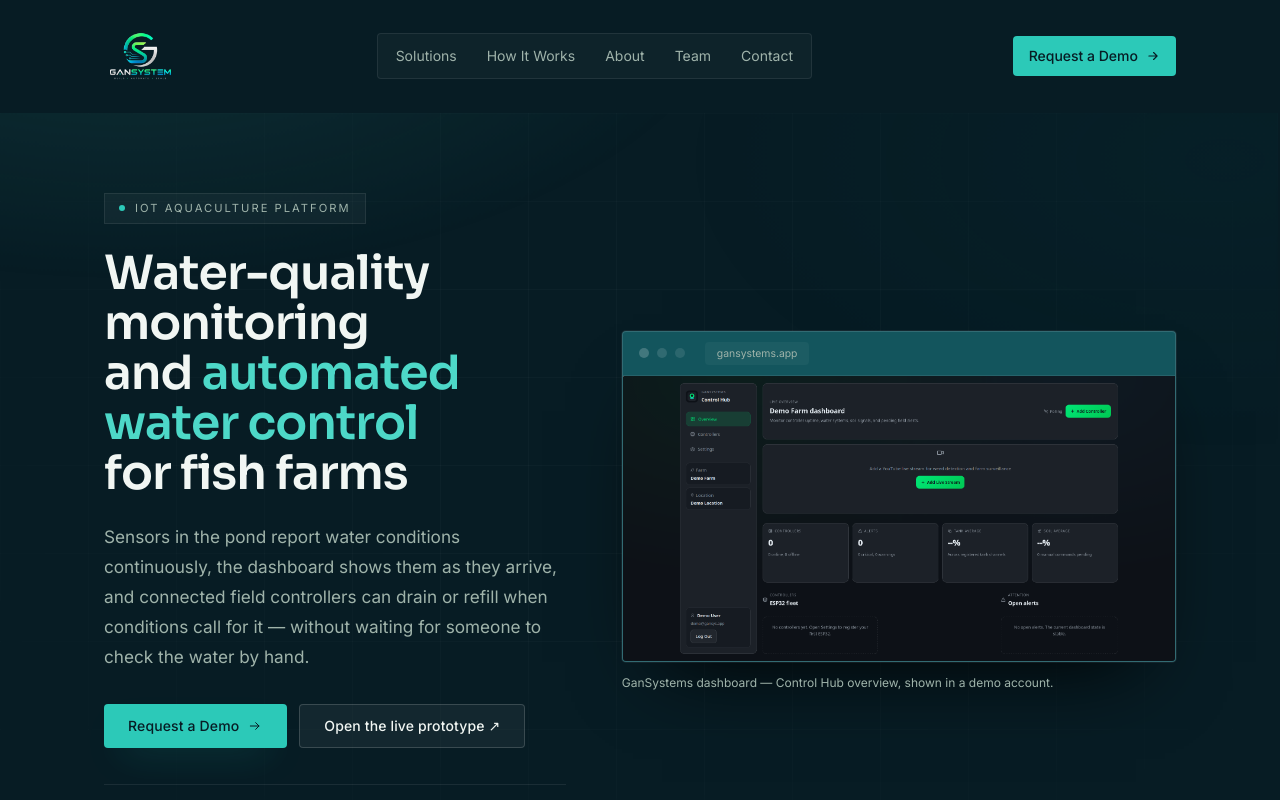
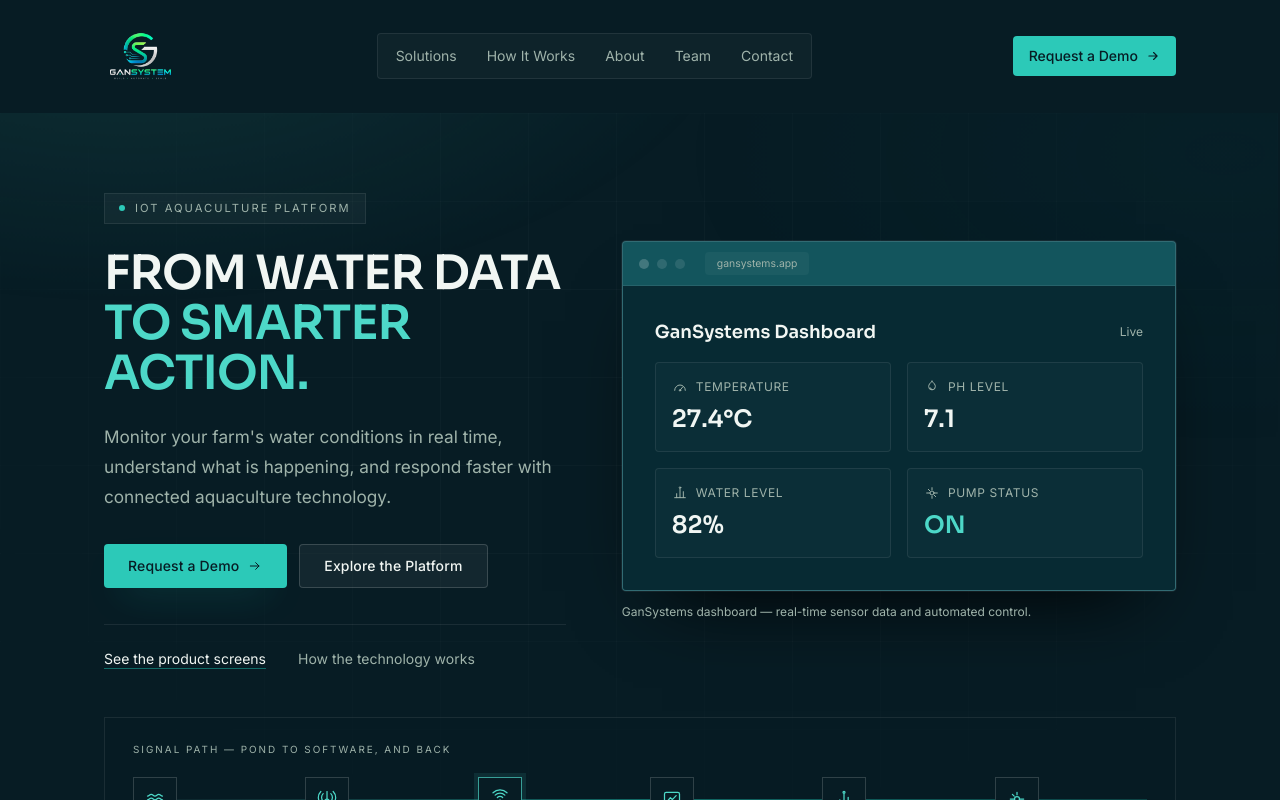
Before and after one commit to mvmholdco-dev/gansystem-web, a Next.js app: page / in a window 1280 px wide. Shown: the top 800 px of the page. Built offline with nearby package versions, Linux system fonts and the light colour scheme.

Commit message:
hero redesign

```diff
--- a/src/app/page.tsx
+++ b/src/app/page.tsx
@@ -2,6 +2,7 @@ import Link from "next/link";
 import { Container, CtaLink, SectionHeading } from "@/components/ui";
 import { SignalRail } from "@/components/hero-system";
 import { BrowserFrame, ProductShowcase } from "@/components/product-showcase";
+import { DashboardPreview } from "@/components/dashboard-preview";
 import { HowItWorksTimeline } from "@/components/how-it-works-timeline";
 import { ConnectedSystem } from "@/components/connected-systems";
 import { PrincipleGrid } from "@/components/principle-grid";
@@ -50,15 +51,14 @@ export default function HomePage() {
                 IoT aquaculture platform
               </p>
               <h1 className="mt-6 text-balance font-display text-[2.1rem] leading-[1.06] font-semibold tracking-[-0.02em] text-chalk sm:text-[2.75rem] xl:text-[2.95rem]">
-                Water-quality monitoring and{" "}
-                <span className="text-aqua-300">automated water control</span>{" "}
-                for fish farms
+                FROM WATER DATA
+                <br />
+                <span className="text-aqua-300">TO SMARTER ACTION.</span>
               </h1>
               <p className="mt-6 max-w-xl text-[1rem] leading-[1.75] text-fog sm:text-[1.075rem]">
-                Sensors in the pond report water conditions continuously, the
-                dashboard shows them as they arrive, and connected field
-                controllers can drain or refill when conditions call for it —
-                without waiting for someone to check the water by hand.
+                Monitor your farm's water conditions in real time,
+                understand what is happening, and respond faster
+                with connected aquaculture technology.
               </p>
               <div className="mt-8 flex flex-col gap-3 sm:flex-row sm:items-center">
                 <CtaLink href="/contact">
@@ -66,7 +66,7 @@ export default function HomePage() {
                   <ArrowIcon className="h-4 w-4" />
                 </CtaLink>
                 <CtaLink href={company.prototypeUrl} variant="secondary">
-                  Open the live prototype ↗
+                  Explore the Platform
                 </CtaLink>
               </div>
               <div className="mt-9 flex flex-wrap items-center gap-x-8 gap-y-3 border-t border-line pt-6 text-sm text-fog">
@@ -87,16 +87,9 @@ export default function HomePage() {
 
             <Reveal variant="scale" as="figure">
               <>
-                <BrowserFrame
-                  src={productShots[0].src}
-                  alt="GanSystems dashboard showing the Control Hub overview with controller, alert, and water-average tiles"
-                  width={productShots[0].width}
-                  height={productShots[0].height}
-                  priority
-                />
+                <DashboardPreview />
                 <figcaption className="mt-3 text-[0.75rem] text-fog">
-                  GanSystems dashboard — Control Hub overview, shown in a demo
-                  account.
+                  GanSystems dashboard — real-time sensor data and automated control.
                 </figcaption>
               </>
             </Reveal>
--- /dev/null
+++ b/src/components/dashboard-preview.tsx
@@ -0,0 +1,56 @@
+import { GaugeIcon, DropIcon, AnalysisIcon, AutomationIcon } from "./icons";
+
+export function DashboardPreview() {
+  return (
+    <div className="overflow-hidden rounded-sm border border-line-strong bg-ocean-900 shadow-[0_40px_80px_-40px_rgba(0,0,0,1)] ring-1 ring-white/[0.06]">
+      <div className="flex items-center gap-2 border-b border-line bg-white/[0.03] px-4 py-2.5">
+        <span className="h-2.5 w-2.5 rounded-full bg-white/20" />
+        <span className="h-2.5 w-2.5 rounded-full bg-white/12" />
+        <span className="h-2.5 w-2.5 rounded-full bg-white/10" />
+        <span className="ml-3 hidden truncate rounded-sm bg-white/[0.04] px-3 py-1 font-mono text-[0.65rem] text-fog sm:block">
+          gansystems.app
+        </span>
+      </div>
+      <div className="bg-ocean-950/70 p-6 sm:p-8">
+        <div className="mb-4 flex items-center justify-between">
+          <h3 className="font-display text-lg font-semibold text-chalk">GanSystems Dashboard</h3>
+          <span className="text-xs text-fog">Live</span>
+        </div>
+
+        <div className="grid gap-4 sm:grid-cols-2">
+          <div className="rounded-sm border border-line bg-white/[0.02] p-4">
+            <div className="flex items-center gap-2 text-fog">
+              <GaugeIcon className="h-4 w-4" />
+              <span className="text-xs uppercase tracking-wider">Temperature</span>
+            </div>
+            <p className="mt-2 font-display text-2xl font-semibold text-chalk">27.4°C</p>
+          </div>
+
+          <div className="rounded-sm border border-line bg-white/[0.02] p-4">
+            <div className="flex items-center gap-2 text-fog">
+              <DropIcon className="h-4 w-4" />
+              <span className="text-xs uppercase tracking-wider">pH Level</span>
+            </div>
+            <p className="mt-2 font-display text-2xl font-semibold text-chalk">7.1</p>
+          </div>
+
+          <div className="rounded-sm border border-line bg-white/[0.02] p-4">
+            <div className="flex items-center gap-2 text-fog">
+              <AnalysisIcon className="h-4 w-4" />
+              <span className="text-xs uppercase tracking-wider">Water Level</span>
+            </div>
+            <p className="mt-2 font-display text-2xl font-semibold text-chalk">82%</p>
+          </div>
+
+          <div className="rounded-sm border border-line bg-white/[0.02] p-4">
+            <div className="flex items-center gap-2 text-fog">
+              <AutomationIcon className="h-4 w-4" />
+              <span className="text-xs uppercase tracking-wider">Pump Status</span>
+            </div>
+            <p className="mt-2 font-display text-2xl font-semibold text-aqua-300">ON</p>
+          </div>
+        </div>
+      </div>
+    </div>
+  );
+}
```
